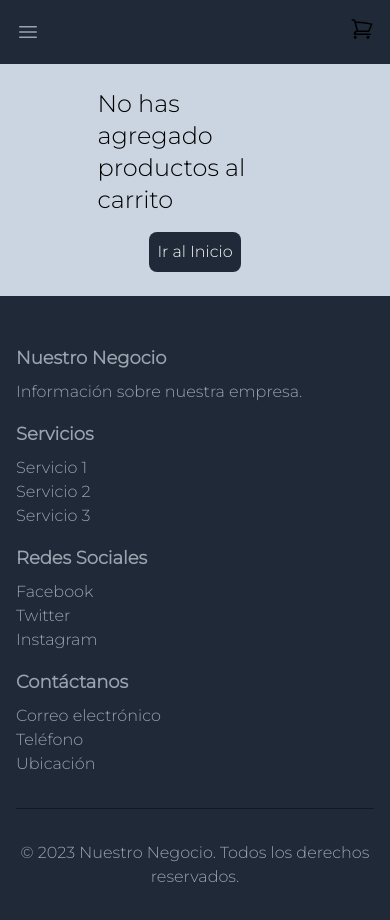
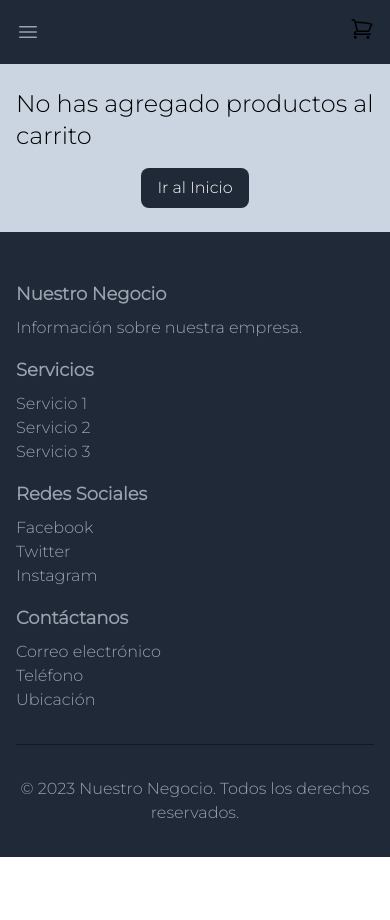
Before and after one commit to Cristian-Souto/React-Coder-Ecommerce, a React (Create React App) app: page /cart in a window 390 px wide. After the commit the page ends 857 px from the top, so only its background shows below. Built offline with nearby package versions, Linux system fonts and the light colour scheme.

Commit message:
se agrego estilo para hacer responsive la vista cart

```diff
--- a/src/components/ItemDetail.jsx
+++ b/src/components/ItemDetail.jsx
@@ -1,5 +1,5 @@
 import { useState, useContext } from "react";
-import  Loading from "./Loading";
+import Loading from "./Loading";
 import { useNavigate } from "react-router-dom";
 import { useGetItemImg } from "../hook/useGetItemImg";
 import { ItemCount } from "./ItemCount";
--- a/src/components/NavBar.jsx
+++ b/src/components/NavBar.jsx
@@ -29,7 +29,7 @@ const Navbar = () => {
             </div>
           </div>
           <div className="md:hidden">
-          {/*Button menu hamburguesa*/}
+            {/*Button menu hamburguesa*/}
             <button
               type="button"
               onClick={handleMenuToggle}
--- a/src/views/cart.jsx
+++ b/src/views/cart.jsx
@@ -2,7 +2,7 @@ import { Layout } from "../components/Layout";
 import Item from "../components/Item";
 import { TrashWidget } from "../components/TrashWidget";
 import CheckoutView from "./checkout";
-import { useContext} from "react";
+import { useContext } from "react";
 import { CartContext } from "../context/cartContext";
 import { useNavigate } from "react-router-dom";
 
@@ -16,24 +16,24 @@ const CartView = () => {
 
   return (
     <Layout>
-      { <div className="flex flex-col max-w-[50%]"  /* style={{maxWidth:'90%',display:'flex',flexDirection:"column",justifyContent:'center',alignItems:'center',margin:'auto'}} */>
-       { items.length === 0 ? (
+      <div className="max-w-screen-md mx-auto px-4 sm:px-6 lg:px-8">
+        {items.length === 0 ? (
           <div className="flex flex-col items-center justify-center">
             <h1 className="text-2xl" >No has agregado productos al carrito</h1>
             <button
               onClick={() => navigate("/")}
-              className="rounded-lg p-2 bg-gray-800 text-white mt-4"
+              className="rounded-lg py-2 px-4 bg-gray-800 text-white mt-4"
             >
               Ir al Inicio
             </button>
           </div>
         ) : (
-          <div className="flex p-2 gap-4" /* style={{ width:'80%',padding:'2rem'}} */>
-            <div /* style={{display:'flex',flexDirection:'column'}} */>
+          <div className="flex flex-col sm:flex-row justify-between">
+            <div className="flex flex-col">
               {items.map((product) => {
                 const quantityAdded = product.quantityAdded
                 return (
-                  <div className="relative">
+                  <div className="relative mb-4">
                     <Item
                       product={product.item}
                       quantityAdded={quantityAdded}
@@ -43,32 +43,29 @@ const CartView = () => {
                 );
               })}
             </div>
-            <div className="flex justify-end mt-4" /* style={{display:'flex',justifyContent:'flex-end',marginTop:'3rem'}} */>
-              <div className="flex flex-col" /* style={{display:'flex',flexDirection:'row'}} */>
-                <span>
+            <div className="flex flex-col mt-4 sm:mt-0 sm:ml-4">
+              <span className="text-lg mb-2">
                 Total a pagar: <strong>${importeTotal}</strong>
               </span>
               <button
                 onClick={goToCheckout}
-/*                   style={{borderRadius:'10px',color:'white',fontWeight:'bolder',backgroundColor:'darkslateblue',padding:'1rem .8rem',marginTop:'2rem',marginRight:'10px'}}
- */             className="rounded-lg p-2 mb-2 bg-gray-800 text-white"
+                className="rounded-lg py-2 px-4 mb-2 bg-gray-800 text-white"
               >
                 Ir al Checkout
               </button>
               <button
                 onClick={clear}
-/*                   style={{borderRadius:'10px',color:'white',fontWeight:'bolder',backgroundColor:'#DC0000',padding:'1rem .8rem',marginTop:'2rem'}}
- */             className="rounded-lg p-2 bg-gray-800 text-white"
+                className="rounded-lg py-2 px-4 bg-gray-800 text-white"
               >
                 Vaciar carrito
               </button>
             </div>
           </div>
+        )}
       </div>
-       )}
-      </div>}
     </Layout>
   )
 }
 
+
 export default CartView;
--- a/src/views/checkout.jsx
+++ b/src/views/checkout.jsx
@@ -110,6 +110,6 @@ const CheckoutView = () => {
       </form>
     </Layout>
   );
-};
+}
 
 export default CheckoutView;
```
Lines whose indentation alone changed are shown as unchanged.
